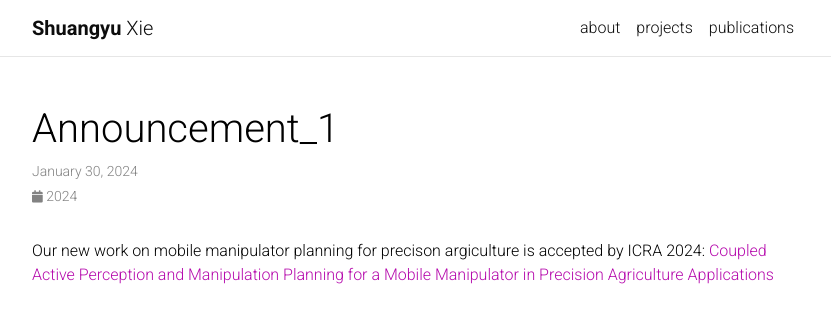
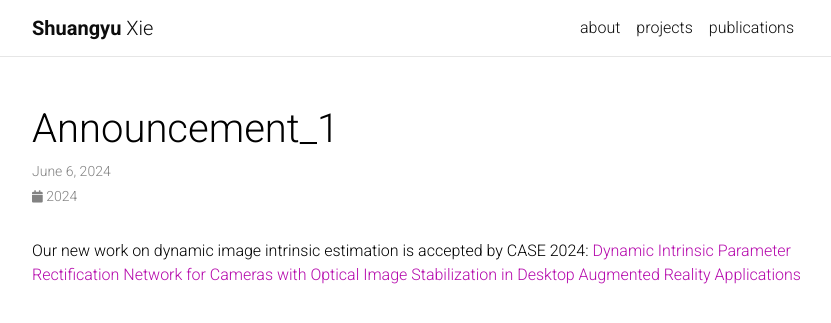
Before and after one commit to ehehee/ehehee.github.io, a Jekyll site: the page built from _news/announcement_1.md, in a window 1280 px wide. Shown: the top 323 px of the page, without its empty margins (223-1054 px from the left). Built offline with Jekyll 4.4.1, drawn with Linux system fonts in a browser that asks for light colours; comment, search, counter and statistics services are not loaded; a style sheet for code colours, icons or effects is not loaded.

Commit message:
update news

```diff
--- a/_news/announcement_1.md
+++ b/_news/announcement_1.md
@@ -1,8 +1,8 @@
 ---
 layout: post
-date: 2024-01-30
+date: 2024-06-06
 inline: true
 related_posts: false
 ---
 
-Our new work on mobile manipulator planning for precison argiculture is accepted by ICRA 2024: [Coupled Active Perception and Manipulation Planning for a Mobile Manipulator in Precision Agriculture Applications](https://arxiv.org/abs/2309.16778)
+Our new work on dynamic image intrinsic estimation is accepted by CASE 2024: [Dynamic Intrinsic Parameter Rectification Network for Cameras with Optical Image Stabilization in Desktop Augmented Reality Applications](https://arxiv.org/abs/2303.11307)
```
